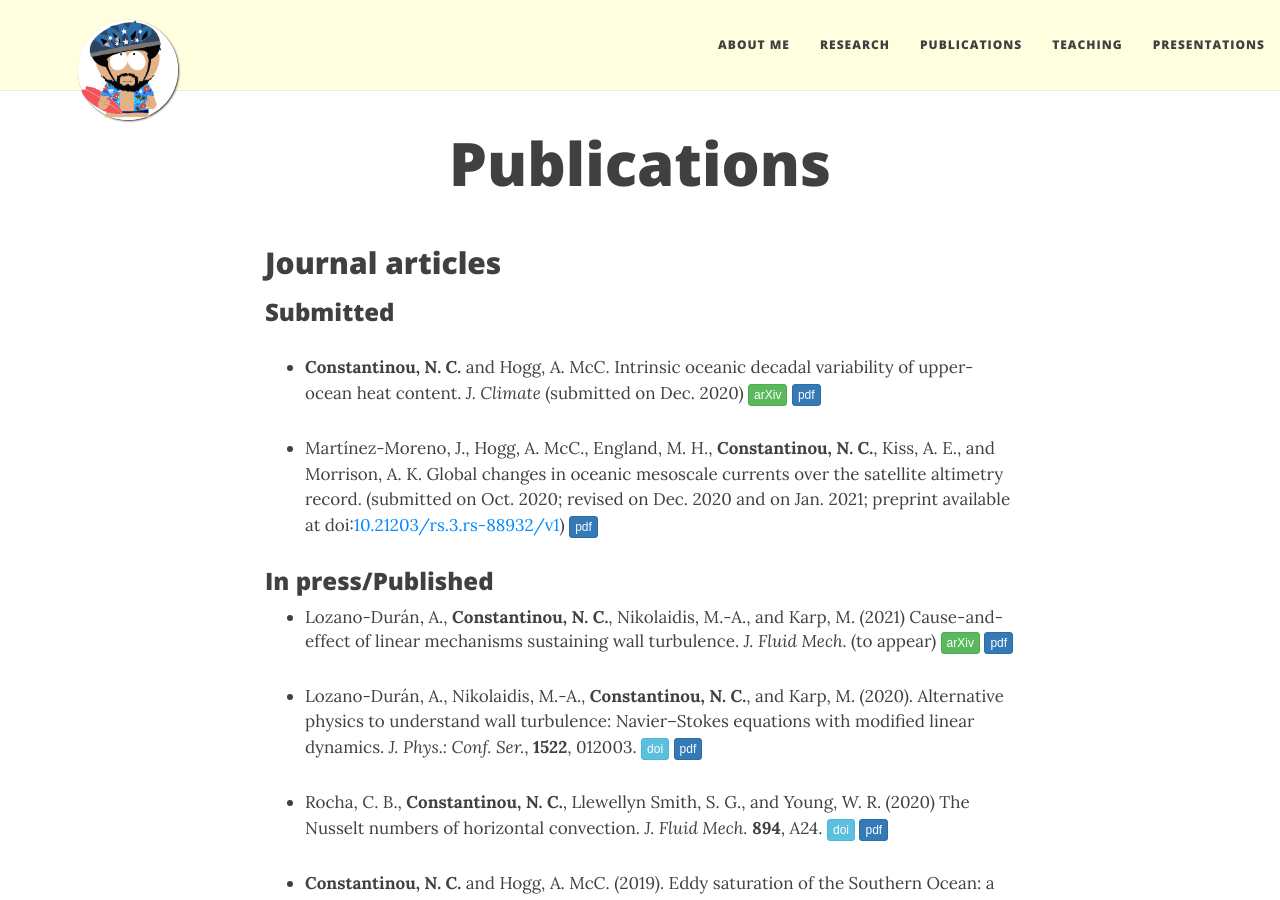
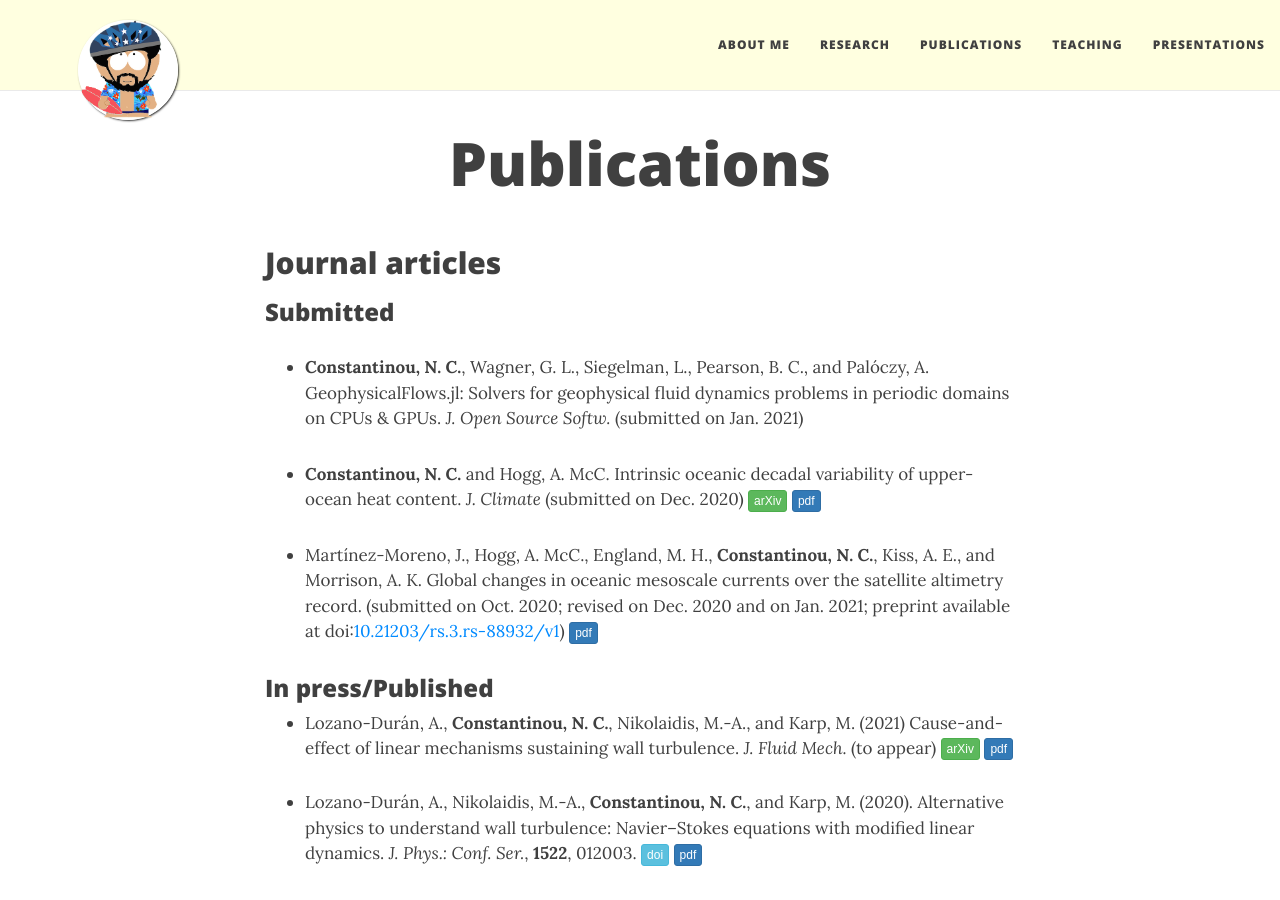
Before and after one commit to navidcy/navidcy.github.io, a Jekyll site: the page built from publications.md, in a window 1280 px wide and 900 px high. Built offline with Jekyll 4.4.1, drawn with Linux system fonts in a browser that asks for light colours; nearby versions of some CDN libraries; comment, search, counter and statistics services are not loaded.

Commit message:
adds JOSS paper

```diff
--- a/publications.md
+++ b/publications.md
@@ -15,6 +15,9 @@
 -->
 
 ### Submitted
+
+- **Constantinou, N. C.**, Wagner, G. L., Siegelman, L., Pearson, B. C., and Palóczy, A. GeophysicalFlows.jl: Solvers for geophysical fluid dynamics problems in periodic domains on CPUs & GPUs. _J. Open Source Softw._ (submitted on Jan. 2021)
+
 
 - **Constantinou, N. C.** and  Hogg, A. McC. Intrinsic oceanic decadal variability of upper-ocean heat content. _J. Climate_ (submitted on Dec. 2020) [<span class="btn btn-success btn-xs{{end}}" style="font-family:sans-serif;">arXiv</span>][arXiv:2012.08025]{:target="_blank"} [<span class="btn btn-primary btn-xs{{end}}" style="font-family:sans-serif;">pdf</span>][intrinsic-ocean-var]
 
```
